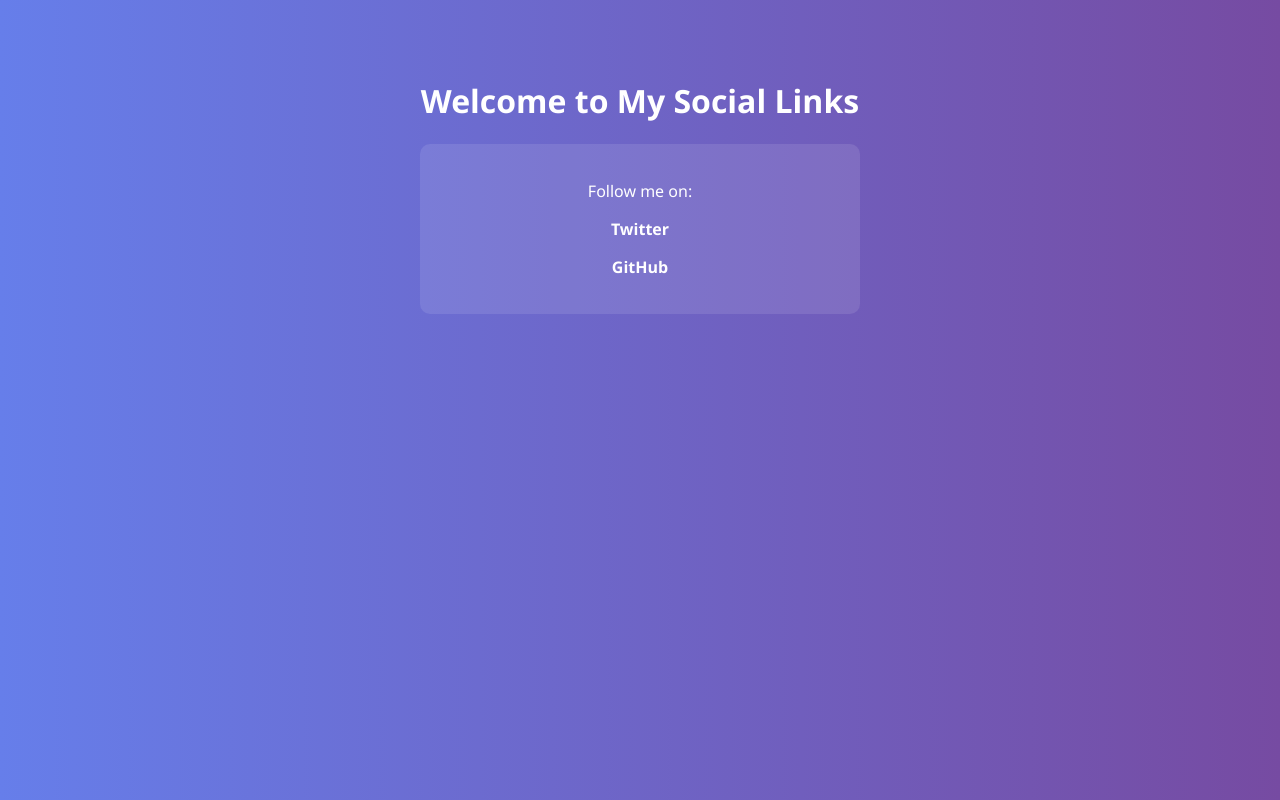
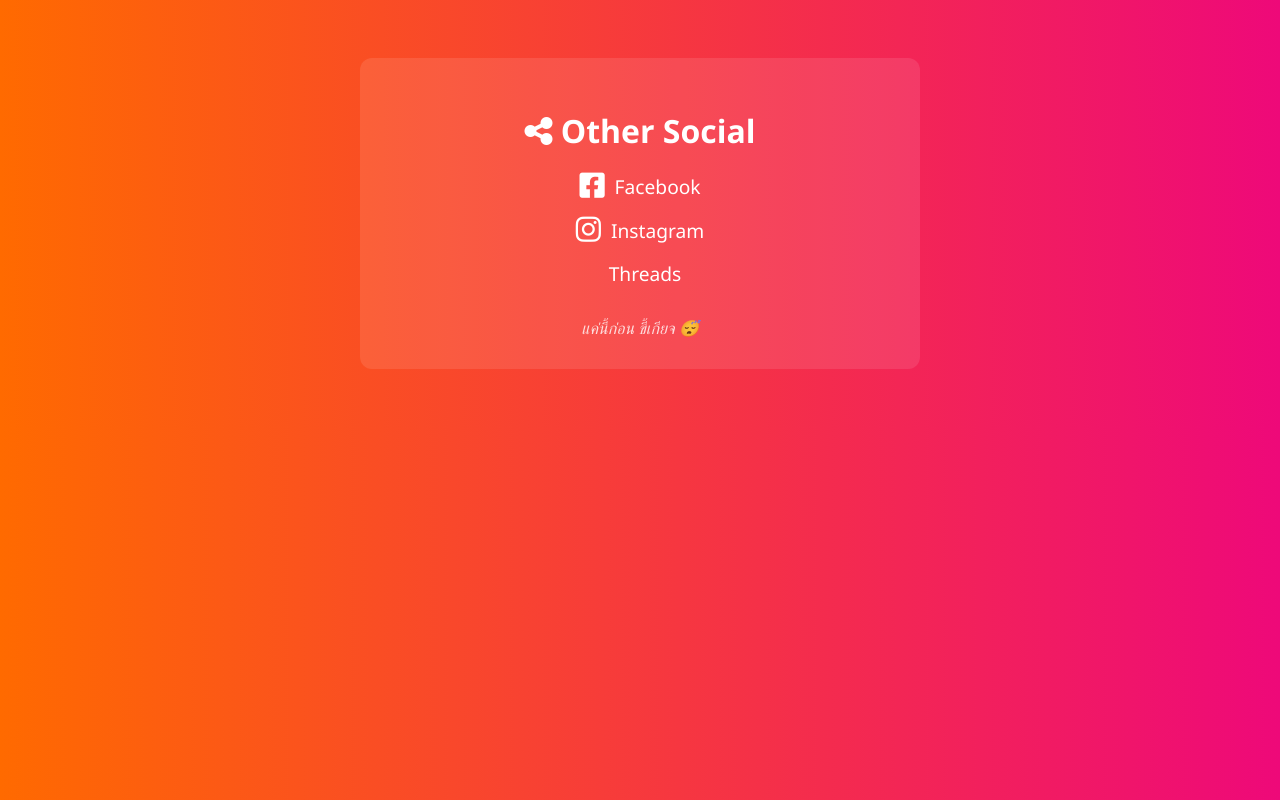
Before and after one commit to omicronXI/social-link, a plain HTML site: page index.html in a window 1280 px wide. Drawn offline with Linux system fonts and the light colour scheme.

Commit message:
Update index.html

```diff
--- a/index.html
+++ b/index.html
@@ -3,35 +3,66 @@
 <head>
   <meta charset="UTF-8" />
   <meta name="viewport" content="width=device-width, initial-scale=1.0" />
-  <title>Social Link</title>
+  <title>Other Social</title>
+  <link rel="stylesheet" href="https://cdnjs.cloudflare.com/ajax/libs/font-awesome/6.4.0/css/all.min.css">
   <style>
     body {
       font-family: 'Segoe UI', sans-serif;
-      background: linear-gradient(to right, #667eea, #764ba2);
+      background: linear-gradient(to right, #ff6a00, #ee0979);
       color: white;
       text-align: center;
       padding: 50px;
     }
-    .card {
+    .container {
+      max-width: 500px;
+      margin: auto;
       background: rgba(255, 255, 255, 0.1);
-      border-radius: 10px;
-      padding: 20px;
-      margin: 20px auto;
-      max-width: 400px;
+      border-radius: 12px;
+      padding: 30px;
     }
-    a {
-      color: #fff;
+    h1 {
+      font-size: 2em;
+      margin-bottom: 20px;
+    }
+    .links a {
+      display: flex;
+      align-items: center;
+      justify-content: center;
+      margin: 15px 0;
+      font-size: 1.2em;
+      color: white;
       text-decoration: none;
-      font-weight: bold;
+      transition: transform 0.2s ease;
+    }
+    .links a:hover {
+      transform: scale(1.05);
+    }
+    .links i {
+      margin-right: 10px;
+      font-size: 1.5em;
+    }
+    .footer {
+      margin-top: 30px;
+      font-style: italic;
+      opacity: 0.8;
     }
   </style>
 </head>
 <body>
-  <h1>Welcome to My Social Links</h1>
-  <div class="card">
-    <p>Follow me on:</p>
-    <p><a href="https://twitter.com/yourhandle">Twitter</a></p>
-    <p><a href="https://github.com/omicronxi">GitHub</a></p>
+  <div class="container">
+    <h1><i class="fas fa-share-nodes"></i> Other Social</h1>
+    <div class="links">
+      <a href="https://www.facebook.com/elixelix.ox" target="_blank">
+        <i class="fab fa-facebook-square"></i> Facebook
+      </a>
+      <a href="https://www.instagram.com/elxzo_brrr" target="_blank">
+        <i class="fab fa-instagram"></i> Instagram
+      </a>
+      <a href="https://www.threads.com/@elxzo_brrr" target="_blank">
+        <i class="fab fa-threads"></i> Threads
+      </a>
+    </div>
+    <div class="footer">แค่นี้ก่อน ขี้เกียจ 😴</div>
   </div>
 </body>
 </html>
```
